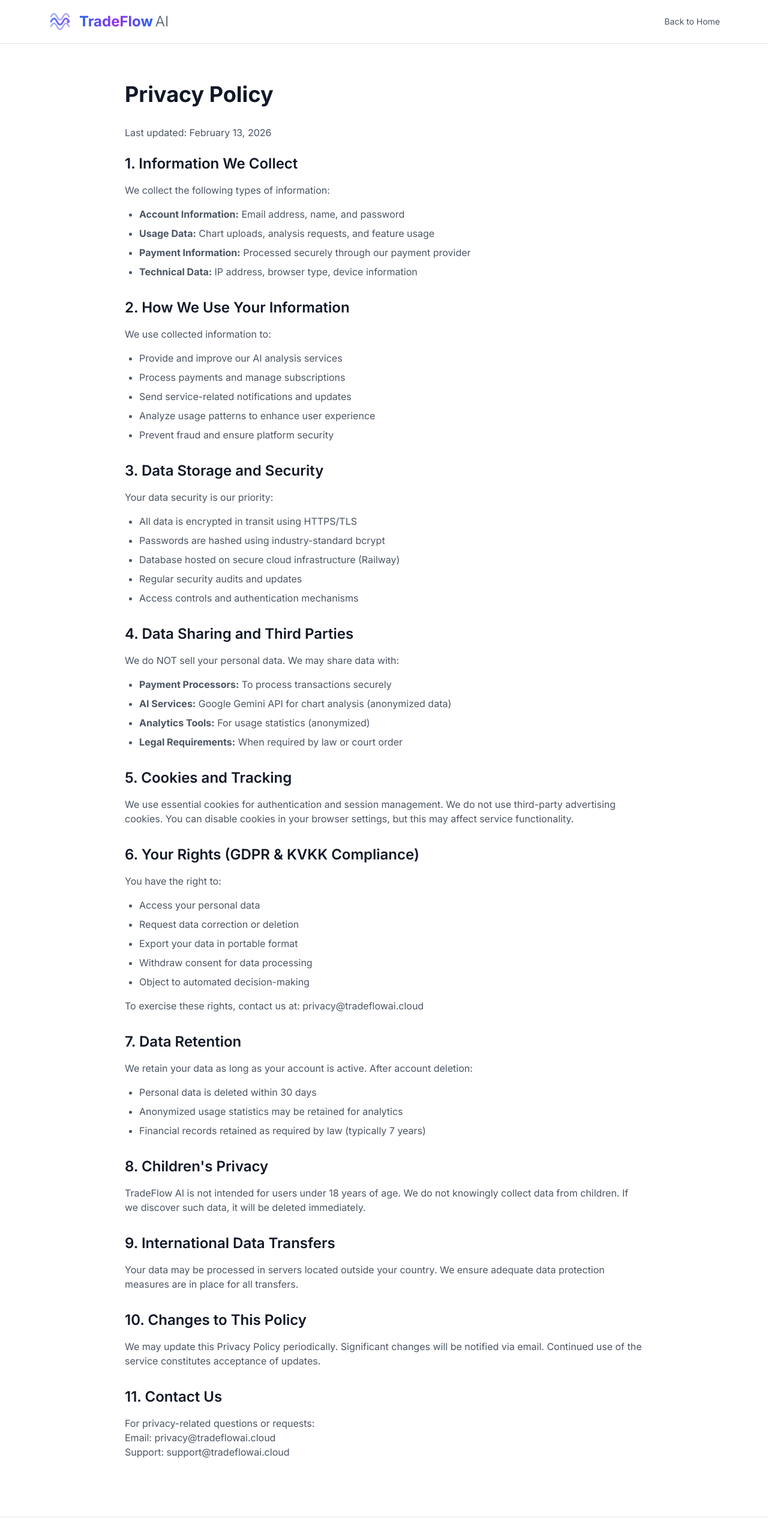
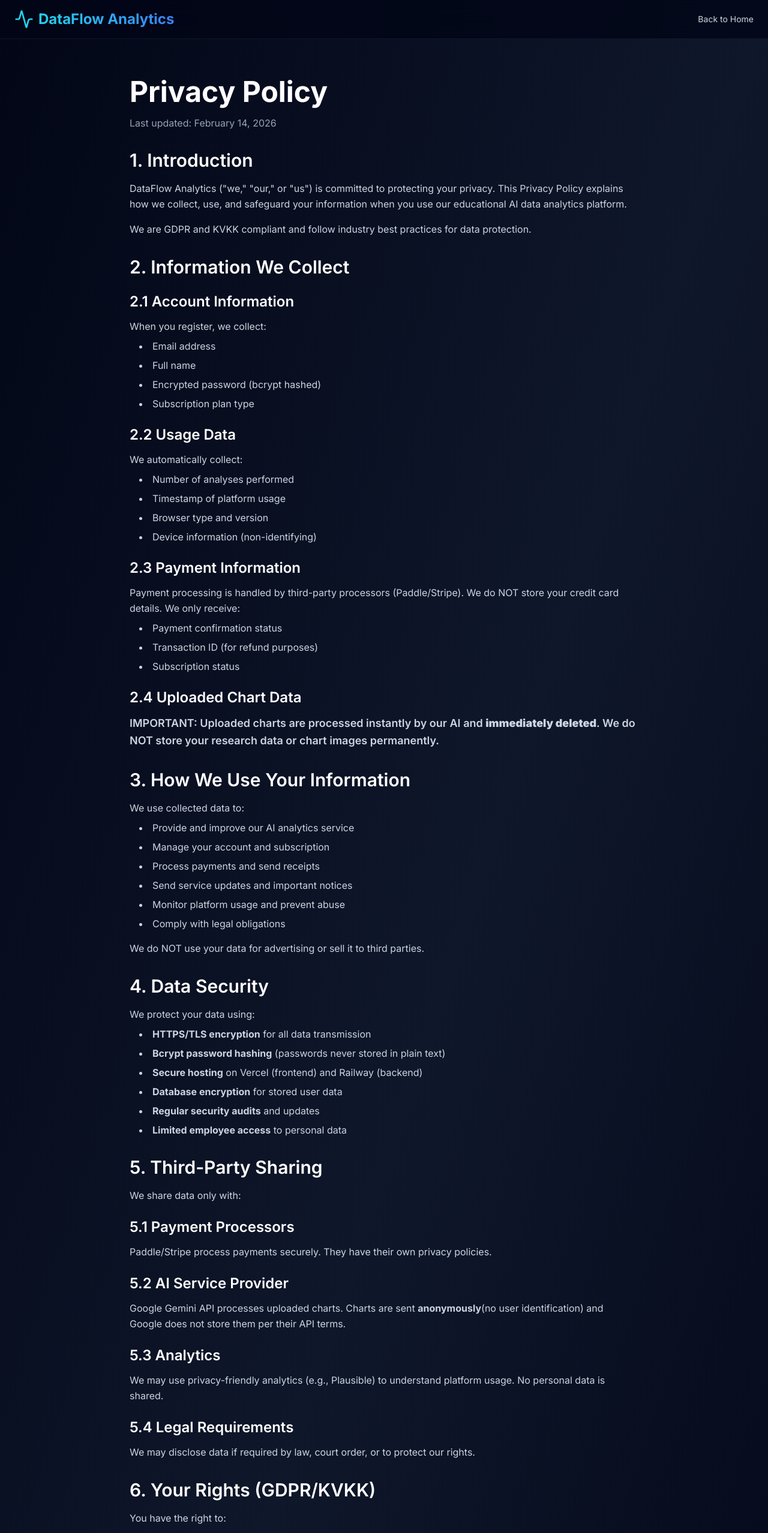
Before and after one commit to rochicenat/tradeflow-ai-frontend, a Next.js app: page /privacy in a window 1280 px wide. Shown: the top 2556 px of the page at 60% size. Built offline with nearby package versions, Linux system fonts and the light colour scheme.

Commit message:
Update Privacy Policy - DataFlow Analytics

```diff
--- a/app/privacy/page.tsx
+++ b/app/privacy/page.tsx
@@ -1,197 +1,227 @@
 'use client';
-import { IconLogo } from '@/components/Logo';
+
 import Link from 'next/link';
 import { motion } from 'framer-motion';
+import { Activity } from 'lucide-react';
 
 export default function PrivacyPage() {
   return (
-    <div className="min-h-screen bg-white dark:bg-gray-900">
-      {/* Header */}
-      <header className="border-b border-gray-200 dark:border-gray-700 bg-white/80 dark:bg-gray-900/80 backdrop-blur-md sticky top-0 z-50">
-        <div className="container mx-auto px-4 py-4 flex justify-between items-center max-w-6xl">
-          <IconLogo />
-          <Link
-            href="/"
-            className="text-sm text-gray-600 dark:text-gray-300 hover:text-gray-900 dark:hover:text-white"
-          >
+    <div className="min-h-screen bg-gradient-to-br from-slate-950 via-slate-900 to-slate-950">
+      <header className="border-b border-slate-800/50 bg-slate-950/80 backdrop-blur-xl">
+        <div className="max-w-7xl mx-auto px-6 py-4 flex items-center justify-between">
+          <Link href="/" className="flex items-center gap-2">
+            <Activity className="w-8 h-8 text-cyan-400" />
+            <span className="text-2xl font-bold bg-gradient-to-r from-cyan-400 to-blue-500 bg-clip-text text-transparent">
+              DataFlow Analytics
+            </span>
+          </Link>
+          <Link href="/" className="text-sm text-slate-300 hover:text-white transition">
             Back to Home
           </Link>
         </div>
       </header>
 
-      {/* Content */}
       <motion.div
         initial={{ opacity: 0, y: 20 }}
         animate={{ opacity: 1, y: 0 }}
         transition={{ duration: 0.5 }}
-        className="container mx-auto px-4 py-16 max-w-4xl"
+        className="max-w-4xl mx-auto px-6 py-16"
       >
-        <h1 className="text-4xl font-bold text-gray-900 dark:text-white mb-8">
-          Privacy Policy
-        </h1>
+        <h1 className="text-5xl font-bold text-white mb-4">Privacy Policy</h1>
+        <p className="text-slate-400 mb-8">Last updated: February 14, 2026</p>
 
-        <div className="prose prose-gray dark:prose-invert max-w-none">
-          <p className="text-gray-600 dark:text-gray-300 mb-6">
-            Last updated: February 13, 2026
-          </p>
+        <div className="prose prose-invert max-w-none space-y-8">
+          <section>
+            <h2 className="text-3xl font-semibold text-white mb-4">1. Introduction</h2>
+            <p className="text-slate-300 leading-relaxed">
+              DataFlow Analytics ("we," "our," or "us") is committed to protecting your privacy.
+              This Privacy Policy explains how we collect, use, and safeguard your information when you
+              use our educational AI data analytics platform.
+            </p>
+            <p className="text-slate-300 leading-relaxed mt-4">
+              We are GDPR and KVKK compliant and follow industry best practices for data protection.
+            </p>
+          </section>
 
-          <section className="mb-8">
-            <h2 className="text-2xl font-semibold text-gray-900 dark:text-white mb-4">
-              1. Information We Collect
-            </h2>
-            <p className="text-gray-600 dark:text-gray-300 mb-4">
-              We collect the following types of information:
+          <section>
+            <h2 className="text-3xl font-semibold text-white mb-4">2. Information We Collect</h2>
+
+            <h3 className="text-2xl font-semibold text-white mb-3 mt-6">2.1 Account Information</h3>
+            <p className="text-slate-300 leading-relaxed">When you register, we collect:</p>
+            <ul className="list-disc list-inside text-slate-300 space-y-2 ml-4 mt-2">
+              <li>Email address</li>
+              <li>Full name</li>
+              <li>Encrypted password (bcrypt hashed)</li>
+              <li>Subscription plan type</li>
+            </ul>
+
+            <h3 className="text-2xl font-semibold text-white mb-3 mt-6">2.2 Usage Data</h3>
+            <p className="text-slate-300 leading-relaxed">We automatically collect:</p>
+            <ul className="list-disc list-inside text-slate-300 space-y-2 ml-4 mt-2">
+              <li>Number of analyses performed</li>
+              <li>Timestamp of platform usage</li>
+              <li>Browser type and version</li>
+              <li>Device information (non-identifying)</li>
+            </ul>
+
+            <h3 className="text-2xl font-semibold text-white mb-3 mt-6">2.3 Payment Information</h3>
+            <p className="text-slate-300 leading-relaxed">
+              Payment processing is handled by third-party processors (Paddle/Stripe). We do NOT store
+              your credit card details. We only receive:
             </p>
-            <ul className="list-disc pl-6 text-gray-600 dark:text-gray-300 space-y-2">
-              <li><strong>Account Information:</strong> Email address, name, and password</li>
-              <li><strong>Usage Data:</strong> Chart uploads, analysis requests, and feature usage</li>
-              <li><strong>Payment Information:</strong> Processed securely through our payment provider</li>
-              <li><strong>Technical Data:</strong> IP address, browser type, device information</li>
+            <ul className="list-disc list-inside text-slate-300 space-y-2 ml-4 mt-2">
+              <li>Payment confirmation status</li>
+              <li>Transaction ID (for refund purposes)</li>
+              <li>Subscription status</li>
+            </ul>
+
+            <h3 className="text-2xl font-semibold text-white mb-3 mt-6">2.4 Uploaded Chart Data</h3>
+            <p className="text-slate-300 leading-relaxed font-semibold text-lg">
+              IMPORTANT: Uploaded charts are processed instantly by our AI and <strong>immediately deleted</strong>.
+              We do NOT store your research data or chart images permanently.
+            </p>
+          </section>
+
+          <section>
+            <h2 className="text-3xl font-semibold text-white mb-4">3. How We Use Your Information</h2>
+            <p className="text-slate-300 leading-relaxed">We use collected data to:</p>
+            <ul className="list-disc list-inside text-slate-300 space-y-2 ml-4 mt-2">
+              <li>Provide and improve our AI analytics service</li>
+              <li>Manage your account and subscription</li>
+              <li>Process payments and send receipts</li>
+              <li>Send service updates and important notices</li>
+              <li>Monitor platform usage and prevent abuse</li>
+              <li>Comply with legal obligations</li>
+            </ul>
+            <p className="text-slate-300 leading-relaxed mt-4">
+              We do NOT use your data for advertising or sell it to third parties.
+            </p>
+          </section>
+
+          <section>
+            <h2 className="text-3xl font-semibold text-white mb-4">4. Data Security</h2>
+            <p className="text-slate-300 leading-relaxed">We protect your data using:</p>
+            <ul className="list-disc list-inside text-slate-300 space-y-2 ml-4 mt-2">
+              <li><strong>HTTPS/TLS encryption</strong> for all data transmission</li>
+              <li><strong>Bcrypt password hashing</strong> (passwords never stored in plain text)</li>
+              <li><strong>Secure hosting</strong> on Vercel (frontend) and Railway (backend)</li>
+              <li><strong>Database encryption</strong> for stored user data</li>
+              <li><strong>Regular security audits</strong> and updates</li>
+              <li><strong>Limited employee access</strong> to personal data</li>
             </ul>
           </section>
 
-          <section className="mb-8">
-            <h2 className="text-2xl font-semibold text-gray-900 dark:text-white mb-4">
-              2. How We Use Your Information
-            </h2>
-            <p className="text-gray-600 dark:text-gray-300 mb-4">
-              We use collected information to:
+          <section>
+            <h2 className="text-3xl font-semibold text-white mb-4">5. Third-Party Sharing</h2>
+            <p className="text-slate-300 leading-relaxed">We share data only with:</p>
+
+            <h3 className="text-2xl font-semibold text-white mb-3 mt-6">5.1 Payment Processors</h3>
+            <p className="text-slate-300 leading-relaxed">
+              Paddle/Stripe process payments securely. They have their own privacy policies.
             </p>
-            <ul className="list-disc pl-6 text-gray-600 dark:text-gray-300 space-y-2">
-              <li>Provide and improve our AI analysis services</li>
-              <li>Process payments and manage subscriptions</li>
-              <li>Send service-related notifications and updates</li>
-              <li>Analyze usage patterns to enhance user experience</li>
-              <li>Prevent fraud and ensure platform security</li>
+
+            <h3 className="text-2xl font-semibold text-white mb-3 mt-6">5.2 AI Service Provider</h3>
+            <p className="text-slate-300 leading-relaxed">
+              Google Gemini API processes uploaded charts. Charts are sent <strong>anonymously</strong>
+              (no user identification) and Google does not store them per their API terms.
+            </p>
+
+            <h3 className="text-2xl font-semibold text-white mb-3 mt-6">5.3 Analytics</h3>
+            <p className="text-slate-300 leading-relaxed">
+              We may use privacy-friendly analytics (e.g., Plausible) to understand platform usage.
+              No personal data is shared.
+            </p>
+
+            <h3 className="text-2xl font-semibold text-white mb-3 mt-6">5.4 Legal Requirements</h3>
+            <p className="text-slate-300 leading-relaxed">
+              We may disclose data if required by law, court order, or to protect our rights.
+            </p>
+          </section>
+
+          <section>
+            <h2 className="text-3xl font-semibold text-white mb-4">6. Your Rights (GDPR/KVKK)</h2>
+            <p className="text-slate-300 leading-relaxed">You have the right to:</p>
+            <ul className="list-disc list-inside text-slate-300 space-y-2 ml-4 mt-2">
+              <li><strong>Access:</strong> Request a copy of your data</li>
+              <li><strong>Correction:</strong> Update inaccurate information</li>
+              <li><strong>Deletion:</strong> Request account and data deletion</li>
+              <li><strong>Portability:</strong> Export your data in machine-readable format</li>
+              <li><strong>Withdraw consent:</strong> Opt-out of marketing emails</li>
+              <li><strong>Object:</strong> Object to certain data processing activities</li>
+            </ul>
+            <p className="text-slate-300 leading-relaxed mt-4">
+              To exercise these rights, contact{' '}
+              <a href="mailto:privacy@tradeflowai.cloud" className="text-cyan-400 hover:underline">
+                privacy@tradeflowai.cloud
+              </a>
+            </p>
+          </section>
+
+          <section>
+            <h2 className="text-3xl font-semibold text-white mb-4">7. Data Retention</h2>
+            <p className="text-slate-300 leading-relaxed">We retain data as follows:</p>
+            <ul className="list-disc list-inside text-slate-300 space-y-2 ml-4 mt-2">
+              <li><strong>Account data:</strong> Until you request deletion (+ 30 days grace period)</li>
+              <li><strong>Payment records:</strong> 7 years (legal requirement for tax purposes)</li>
+              <li><strong>Uploaded charts:</strong> Immediately deleted after analysis (NOT stored)</li>
+              <li><strong>Usage logs:</strong> 90 days for security monitoring</li>
             </ul>
           </section>
 
-          <section className="mb-8">
-            <h2 className="text-2xl font-semibold text-gray-900 dark:text-white mb-4">
-              3. Data Storage and Security
-            </h2>
-            <p className="text-gray-600 dark:text-gray-300 mb-4">
-              Your data security is our priority:
-            </p>
-            <ul className="list-disc pl-6 text-gray-600 dark:text-gray-300 space-y-2">
-              <li>All data is encrypted in transit using HTTPS/TLS</li>
-              <li>Passwords are hashed using industry-standard bcrypt</li>
-              <li>Database hosted on secure cloud infrastructure (Railway)</li>
-              <li>Regular security audits and updates</li>
-              <li>Access controls and authentication mechanisms</li>
-            </ul>
-          </section>
-
-          <section className="mb-8">
-            <h2 className="text-2xl font-semibold text-gray-900 dark:text-white mb-4">
-              4. Data Sharing and Third Parties
-            </h2>
-            <p className="text-gray-600 dark:text-gray-300 mb-4">
-              We do NOT sell your personal data. We may share data with:
-            </p>
-            <ul className="list-disc pl-6 text-gray-600 dark:text-gray-300 space-y-2">
-              <li><strong>Payment Processors:</strong> To process transactions securely</li>
-              <li><strong>AI Services:</strong> Google Gemini API for chart analysis (anonymized data)</li>
-              <li><strong>Analytics Tools:</strong> For usage statistics (anonymized)</li>
-              <li><strong>Legal Requirements:</strong> When required by law or court order</li>
-            </ul>
-          </section>
-
-          <section className="mb-8">
-            <h2 className="text-2xl font-semibold text-gray-900 dark:text-white mb-4">
-              5. Cookies and Tracking
-            </h2>
-            <p className="text-gray-600 dark:text-gray-300">
-              We use essential cookies for authentication and session management. We do not use
-              third-party advertising cookies. You can disable cookies in your browser settings,
-              but this may affect service functionality.
+          <section>
+            <h2 className="text-3xl font-semibold text-white mb-4">8. Cookies</h2>
+            <p className="text-slate-300 leading-relaxed">
+              We use essential cookies for authentication and session management only.
+              No third-party tracking cookies are used.
             </p>
           </section>
 
-          <section className="mb-8">
-            <h2 className="text-2xl font-semibold text-gray-900 dark:text-white mb-4">
-              6. Your Rights (GDPR & KVKK Compliance)
-            </h2>
-            <p className="text-gray-600 dark:text-gray-300 mb-4">
-              You have the right to:
-            </p>
-            <ul className="list-disc pl-6 text-gray-600 dark:text-gray-300 space-y-2">
-              <li>Access your personal data</li>
-              <li>Request data correction or deletion</li>
-              <li>Export your data in portable format</li>
-              <li>Withdraw consent for data processing</li>
-              <li>Object to automated decision-making</li>
-            </ul>
-            <p className="text-gray-600 dark:text-gray-300 mt-4">
-              To exercise these rights, contact us at: privacy@tradeflowai.cloud
+          <section>
+            <h2 className="text-3xl font-semibold text-white mb-4">9. International Transfers</h2>
+            <p className="text-slate-300 leading-relaxed">
+              Data is stored on servers in the EU/US (Railway/Vercel). We ensure GDPR-compliant
+              data transfer mechanisms are in place.
             </p>
           </section>
 
-          <section className="mb-8">
-            <h2 className="text-2xl font-semibold text-gray-900 dark:text-white mb-4">
-              7. Data Retention
-            </h2>
-            <p className="text-gray-600 dark:text-gray-300">
-              We retain your data as long as your account is active. After account deletion:
-            </p>
-            <ul className="list-disc pl-6 text-gray-600 dark:text-gray-300 space-y-2 mt-4">
-              <li>Personal data is deleted within 30 days</li>
-              <li>Anonymized usage statistics may be retained for analytics</li>
-              <li>Financial records retained as required by law (typically 7 years)</li>
-            </ul>
-          </section>
-
-          <section className="mb-8">
-            <h2 className="text-2xl font-semibold text-gray-900 dark:text-white mb-4">
-              8. Children's Privacy
-            </h2>
-            <p className="text-gray-600 dark:text-gray-300">
-              TradeFlow AI is not intended for users under 18 years of age. We do not knowingly
-              collect data from children. If we discover such data, it will be deleted immediately.
+          <section>
+            <h2 className="text-3xl font-semibold text-white mb-4">10. Children's Privacy</h2>
+            <p className="text-slate-300 leading-relaxed">
+              DataFlow Analytics is not intended for users under 18. We do not knowingly collect
+              data from minors. If you believe a minor has provided data, contact us immediately.
             </p>
           </section>
 
-          <section className="mb-8">
-            <h2 className="text-2xl font-semibold text-gray-900 dark:text-white mb-4">
-              9. International Data Transfers
-            </h2>
-            <p className="text-gray-600 dark:text-gray-300">
-              Your data may be processed in servers located outside your country. We ensure
-              adequate data protection measures are in place for all transfers.
+          <section>
+            <h2 className="text-3xl font-semibold text-white mb-4">11. Changes to This Policy</h2>
+            <p className="text-slate-300 leading-relaxed">
+              We may update this Privacy Policy periodically. Changes will be posted with a new
+              "Last updated" date. Continued use constitutes acceptance.
             </p>
           </section>
 
-          <section className="mb-8">
-            <h2 className="text-2xl font-semibold text-gray-900 dark:text-white mb-4">
-              10. Changes to This Policy
-            </h2>
-            <p className="text-gray-600 dark:text-gray-300">
-              We may update this Privacy Policy periodically. Significant changes will be notified
-              via email. Continued use of the service constitutes acceptance of updates.
+          <section>
+            <h2 className="text-3xl font-semibold text-white mb-4">12. Contact Us</h2>
+            <p className="text-slate-300 leading-relaxed">
+              For privacy questions or to exercise your rights:
             </p>
-          </section>
-
-          <section className="mb-8">
-            <h2 className="text-2xl font-semibold text-gray-900 dark:text-white mb-4">
-              11. Contact Us
-            </h2>
-            <p className="text-gray-600 dark:text-gray-300">
-              For privacy-related questions or requests:
-              <br />
-              Email: privacy@tradeflowai.cloud
-              <br />
-              Support: support@tradeflowai.cloud
+            <p className="text-slate-300 leading-relaxed mt-2">
+              Email: <a href="mailto:privacy@tradeflowai.cloud" className="text-cyan-400 hover:underline">
+                privacy@tradeflowai.cloud
+              </a>
+            </p>
+            <p className="text-slate-300 leading-relaxed mt-2">
+              Website: <a href="https://tradeflowai.cloud" className="text-cyan-400 hover:underline">
+                tradeflowai.cloud
+              </a>
             </p>
           </section>
         </div>
       </motion.div>
 
-      {/* Footer */}
-      <footer className="border-t border-gray-200 dark:border-gray-700 py-8">
-        <div className="container mx-auto px-4 text-center">
-          <p className="text-sm text-gray-600 dark:text-gray-400">
-            © 2026 TradeFlow AI. All rights reserved.
-          </p>
+      <footer className="border-t border-slate-800 py-8">
+        <div className="max-w-7xl mx-auto px-6 text-center text-slate-500 text-sm">
+          © 2026 DataFlow Analytics. Educational research tool only.
         </div>
       </footer>
     </div>
```
